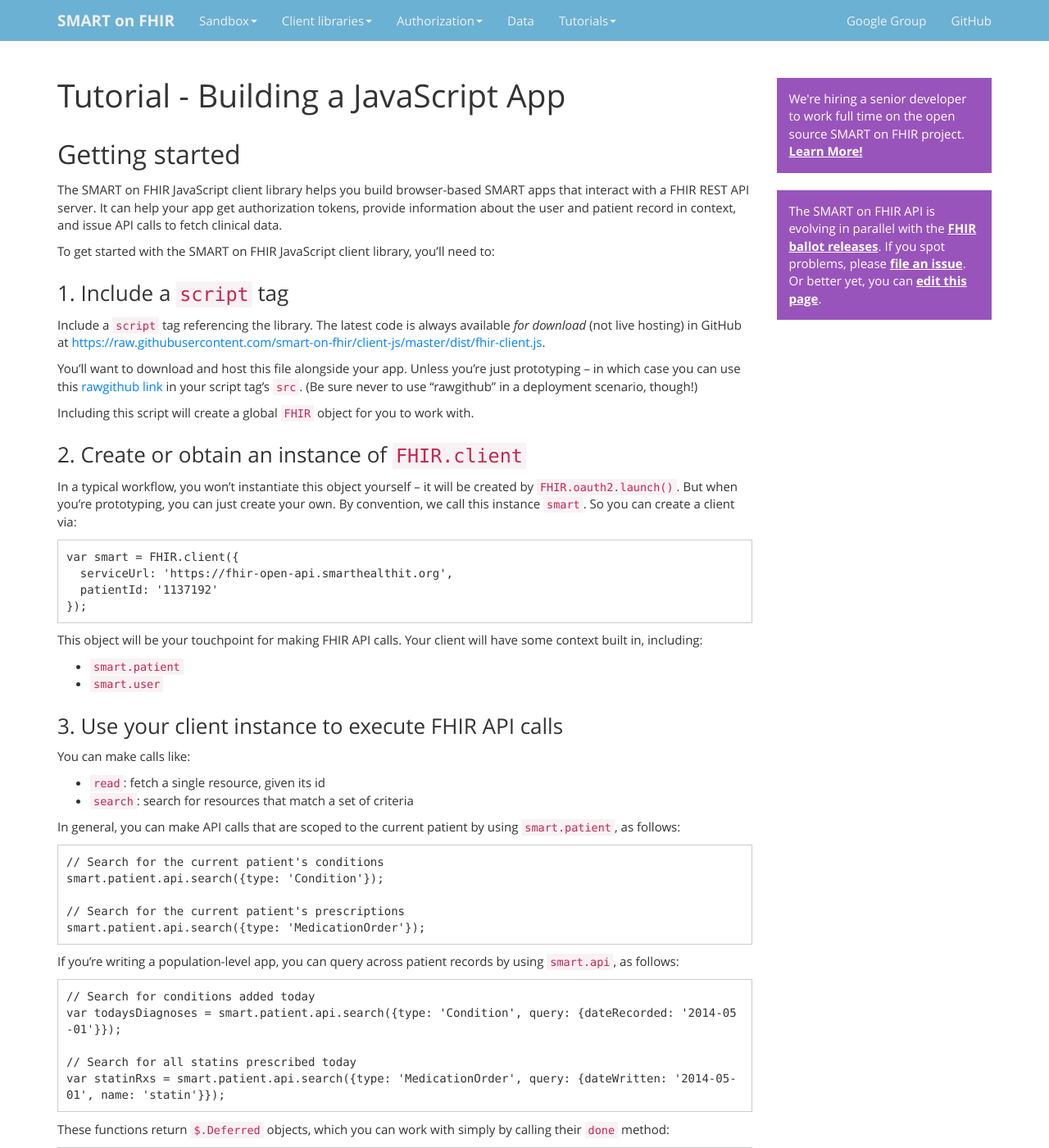
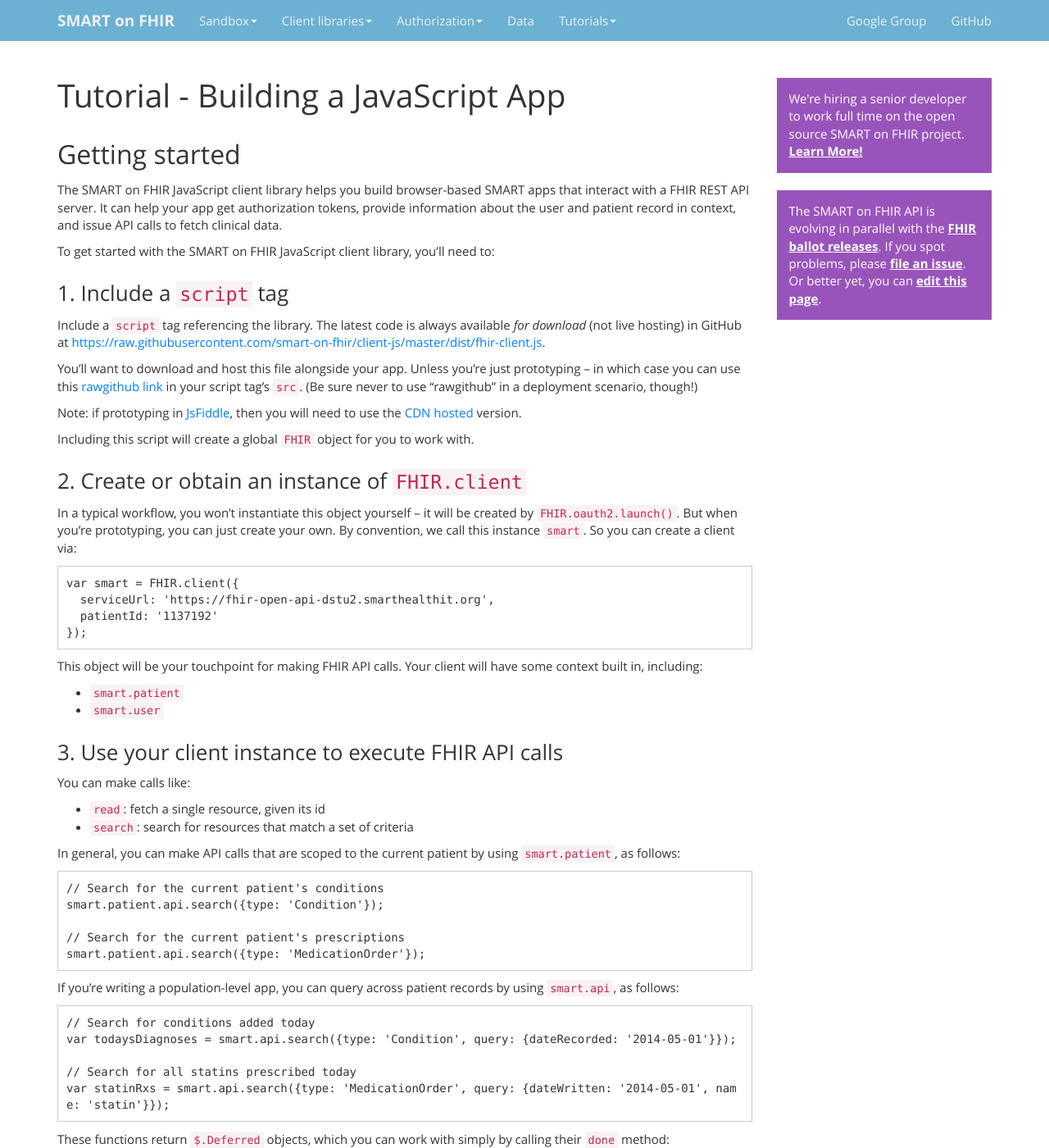
Before and after one commit to smart-on-fhir/smart-on-fhir.github.io, a Jekyll site: the page built from tutorials/javascript/index.md, in a window 1280 px wide and 1400 px high. Shown: the whole window at 82% size. Built offline with Jekyll 4.4.1, drawn with Linux system fonts in a browser that asks for light colours.

Commit message:
Javascript tutorial fixes

````diff
--- a/tutorials/javascript/index.md
+++ b/tutorials/javascript/index.md
@@ -25,6 +25,8 @@
 link](https://rawgithub.com/smart-on-fhir/client-js/master/dist/fhir-client.js)
 in your script tag's `src`. (Be sure never to use "rawgithub" in a deployment scenario, though!)
 
+Note: if prototyping in [JsFiddle](https://jsfiddle.net), then you will need to use the [CDN hosted](https://cdn.rawgit.com/smart-on-fhir/client-js/v0.1.8/dist/fhir-client.js) version.
+
 Including this script will create a global `FHIR` object for you to work with.
 
 ### 2. Create or obtain an instance of `FHIR.client`
@@ -36,7 +38,7 @@
 
 ```
 var smart = FHIR.client({
-  serviceUrl: 'https://fhir-open-api.smarthealthit.org',
+  serviceUrl: 'https://fhir-open-api-dstu2.smarthealthit.org',
   patientId: '1137192'
 });
 ```
@@ -70,10 +72,10 @@
 
 ```
 // Search for conditions added today
-var todaysDiagnoses = smart.patient.api.search({type: 'Condition', query: {dateRecorded: '2014-05-01'}});
+var todaysDiagnoses = smart.api.search({type: 'Condition', query: {dateRecorded: '2014-05-01'}});
 
 // Search for all statins prescribed today
-var statinRxs = smart.patient.api.search({type: 'MedicationOrder', query: {dateWritten: '2014-05-01', name: 'statin'}});
+var statinRxs = smart.api.search({type: 'MedicationOrder', query: {dateWritten: '2014-05-01', name: 'statin'}});
 ```
 
 These functions return `$.Deferred` objects, which you can work with simply by
````
